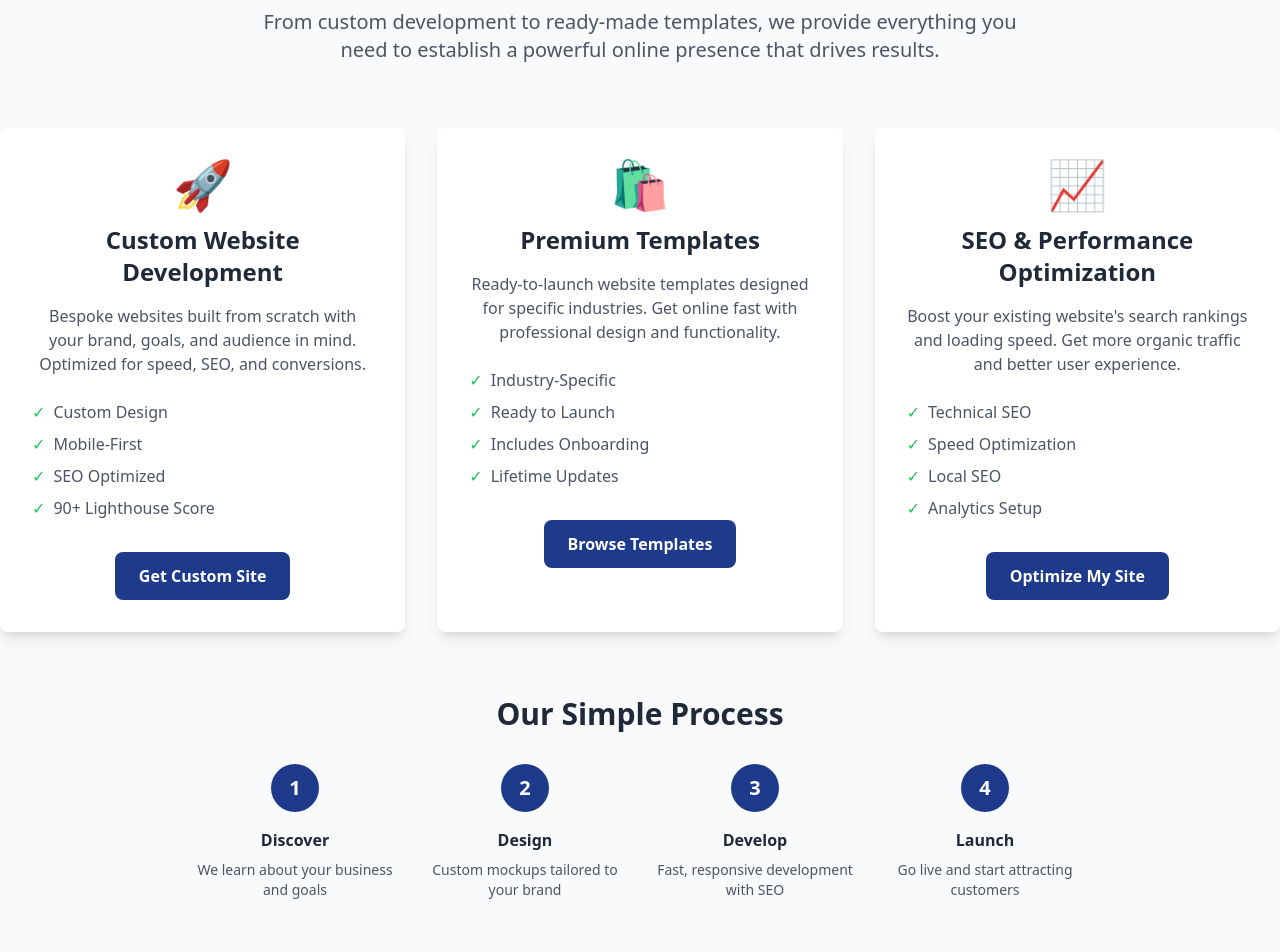
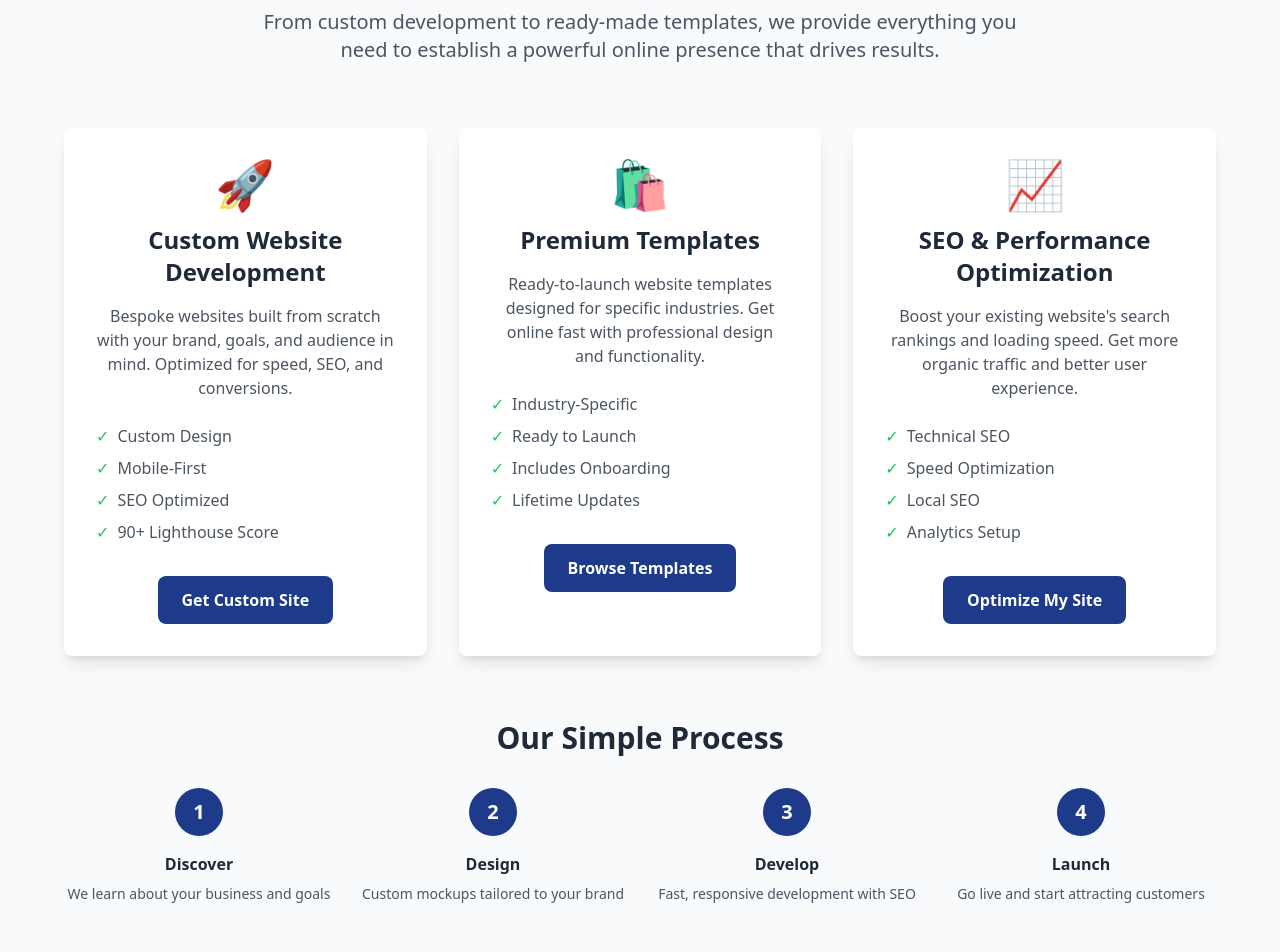
Before and after one commit to James-Burch/burchstudio-website, a React (Vite) app: page / in a window 1280 px wide. Shown: the part 200-1152 px from the top of the page. Built offline with nearby package versions, Linux system fonts and the light colour scheme.

Commit message:
fix: center services section content and improve alignment

```diff
--- a/src/components/sections/Services.tsx
+++ b/src/components/sections/Services.tsx
@@ -49,7 +49,7 @@ const Services: React.FC = () => {
 
   return (
     <section className="section-padding bg-gray-50 dark:bg-gray-800">
-      <div className="container">
+      <div className="container mx-auto px-4">
         <div className="text-center mb-16">
           <h2 className="text-4xl md:text-5xl font-bold mb-6 text-brand-charcoal dark:text-white">
             How We Help Your Business Grow
@@ -61,7 +61,7 @@ const Services: React.FC = () => {
           </p>
         </div>
 
-        <div className="grid lg:grid-cols-3 gap-8 mb-16">
+        <div className="grid lg:grid-cols-3 gap-8 mb-16 max-w-6xl mx-auto">
           {services.map((service, index) => (
             <div
               key={index}
@@ -100,11 +100,11 @@ const Services: React.FC = () => {
         </div>
 
         {/* Process Section */}
-        <div className="text-center">
+        <div className="text-center max-w-6xl mx-auto">
           <h3 className="text-3xl font-bold mb-8 text-brand-charcoal dark:text-white">
             Our Simple Process
           </h3>
-          <div className="grid md:grid-cols-4 gap-6 max-w-4xl mx-auto">
+          <div className="grid md:grid-cols-4 gap-6">
             <div className="text-center">
               <div className="w-12 h-12 bg-brand-navy text-white rounded-full flex items-center justify-center mx-auto mb-4 text-xl font-bold">
                 1
```
